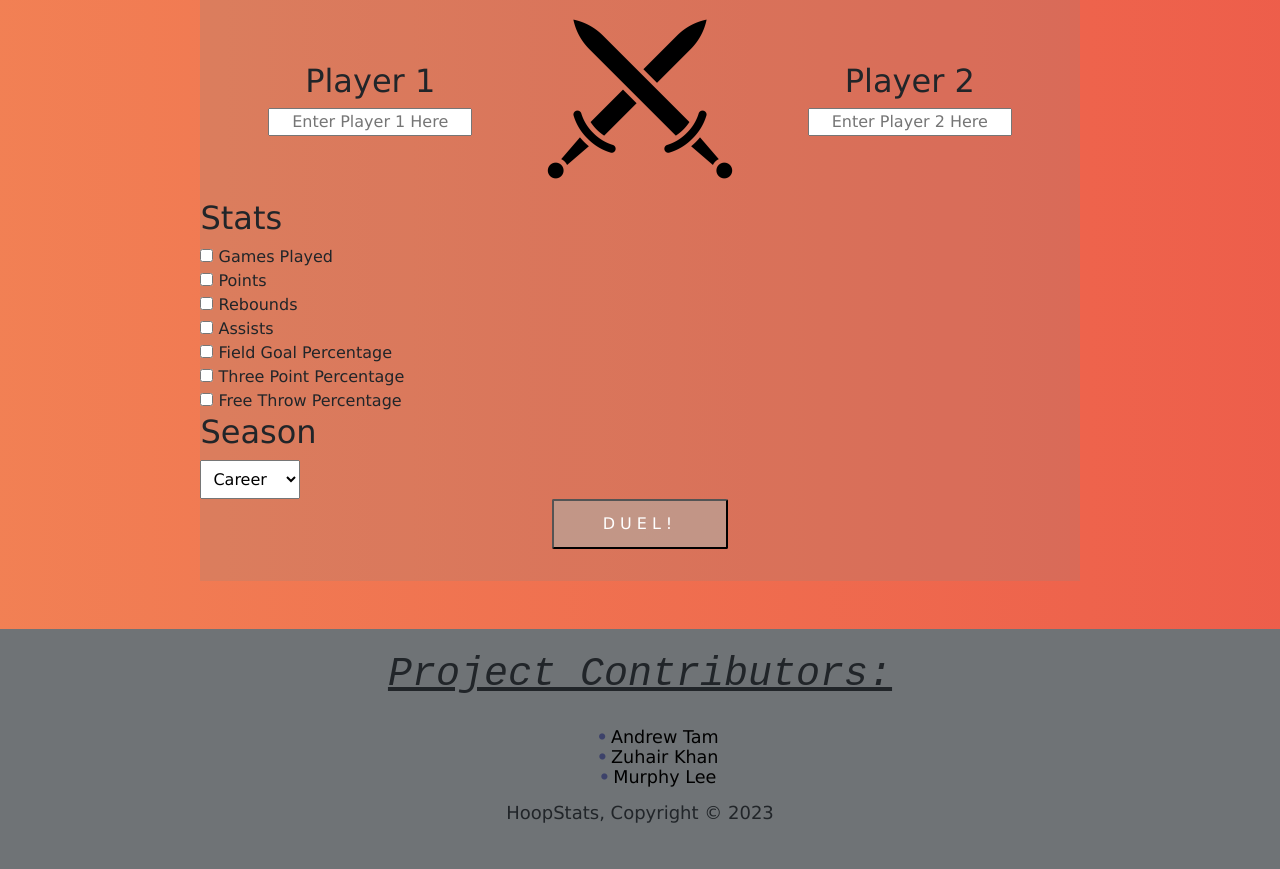
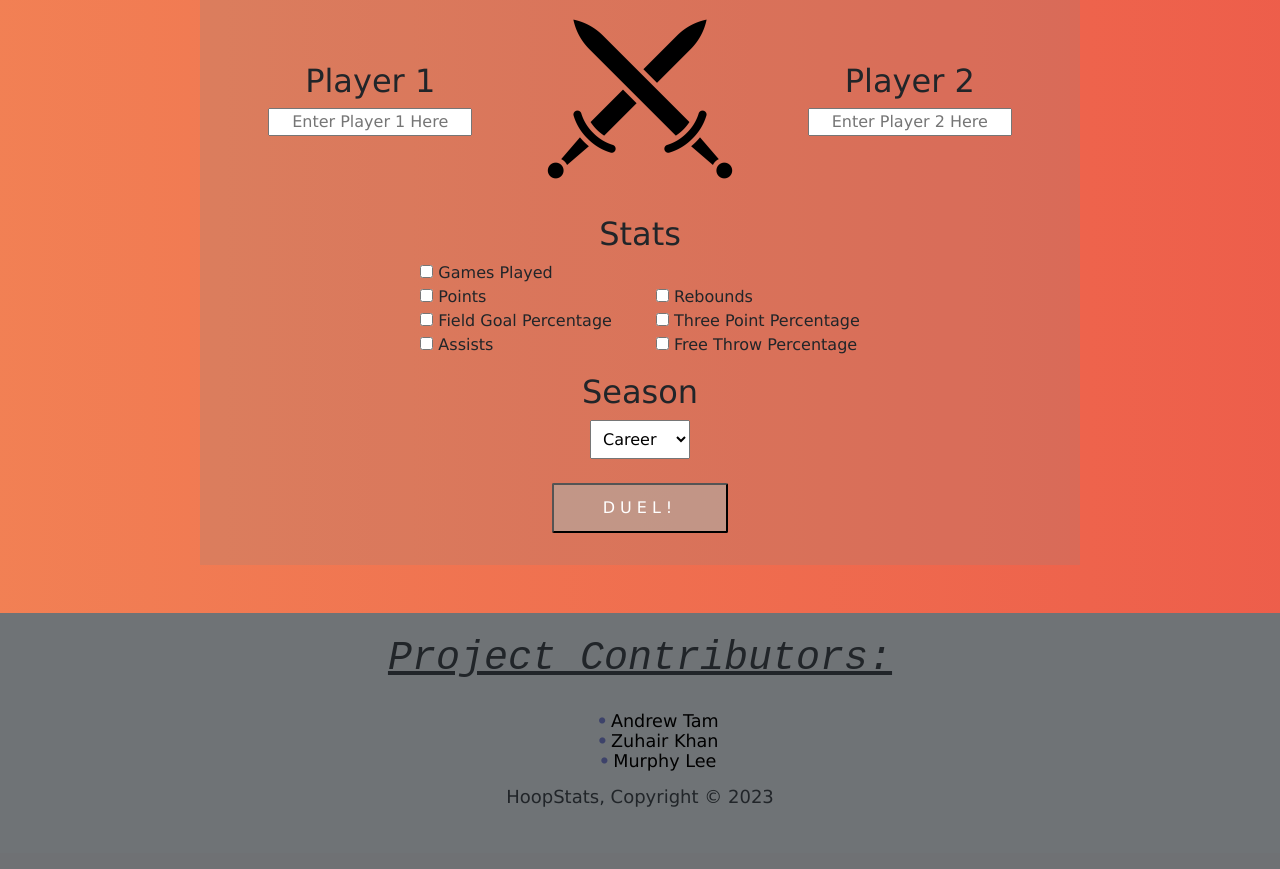
Before and after one commit to murphylee10/hoop-stats, a Flask app: page /duel in a window 1280 px wide. Shown: the part 200-1069 px from the top of the page. After the commit the page ends 1007 px from the top, so only its background shows below. Run offline with Flask 3, Linux system fonts and the light colour scheme; a user stored in the database is signed in; some libraries are stand-ins or nearby versions.

Commit message:
duel page didn't update before

```diff
--- a/templates/duel.html
+++ b/templates/duel.html
@@ -4,6 +4,8 @@
 
 {% block style %}
     <link rel="stylesheet" href="{{ url_for('static', filename='css/duel.css') }}">
+    <script src="https://cdnjs.cloudflare.com/ajax/libs/jquery/3.6.0/jquery.min.js"></script>
+    <script src="https://cdnjs.cloudflare.com/ajax/libs/twitter-bootstrap/4.6.0/js/bootstrap.min.js"></script>
 {% endblock %}
 
 {% block content %}
@@ -16,35 +18,59 @@
     <div class="container">
         <div id="input">
             <div class="player-input">
-                <div class="player-name">
+                <div class="player-name" id="p1-div">
                     <h2>Player 1</h2>
                     <input type="text" name="p1" id="p1" placeholder="Enter Player 1 Here">
                 </div>
                 <div class="swords">
                     <img src="{{ url_for('static', filename='images/swords.png') }}" alt="Swords">
                 </div>
-                <div class="player-name">
+                <div class="player-name" id="p2-div">
                     <h2>Player 2</h2>
                     <input type="text" name="p2" id="p2" placeholder="Enter Player 2 Here">
                 </div>
             </div>
 
+            <div class="player-stats">
                 <h2>Stats</h2>
+                <div class="stats">
+                    <div class="stat-group">
+                        <div class="stat">
                             <input type="checkbox" name="gp" id="gp">
                             <label for="gp">Games Played</label><br>
+                        </div>
+                        <div class="stat">
                             <input type="checkbox" name="pts" id="pts">
                             <label for="pts">Points</label><br>
+                        </div>
+                        <div class="stat">
+                            <input type="checkbox" name="fg_pct" id="fg_pct">
+                            <label for="fg_pct">Field Goal Percentage</label><br>
+                        </div>
+                        <div class="stat">
+                            <input type="checkbox" name="ast" id="ast">
+                            <label for="ast">Assists</label><br>
+                        </div>
+                    </div>
+                    <div class="stat-group">
+                        <br>
+                        <div class="stat">
                             <input type="checkbox" name="reb" id="reb">
                             <label for="reb">Rebounds</label><br>
-            <input type="checkbox" name="ast" id="ast">
-            <label for="ast">Assists</label><br>
-            <input type="checkbox" name="fg_pct" id="fg_pct">
-            <label for="fg_pct">Field Goal Percentage</label><br>
+                        </div>
+
+                        <div class="stat">
                             <input type="checkbox" name="fg3_pct" id="fg3_pct">
                             <label for="fg3_pct">Three Point Percentage</label><br>
+                        </div>
+                        <div class="stat">
                             <input type="checkbox" name="ft_pct" id="ft_pct">
                             <label for="ft_pct">Free Throw Percentage</label><br>
-
+                        </div>
+                    </div>
+                </div>
+            </div>
+            <div class="season">
                 <h2>Season</h2>
                 <select name="season" id="season">
                     <option value="career">Career</option>
@@ -53,8 +79,7 @@
                 </select><br>
 
                 <input type="submit" value="Duel!" name="duel" id="duel">
-
-
+            </div>
         </div>
 
         <div id="output"></div>
@@ -63,4 +88,5 @@
 
     <script src="../static/js/season-dropdown.js"></script>
     <script src="../static/js/duel.js"></script>
+
 {% endblock %}
```
Lines whose indentation alone changed are shown as unchanged.
